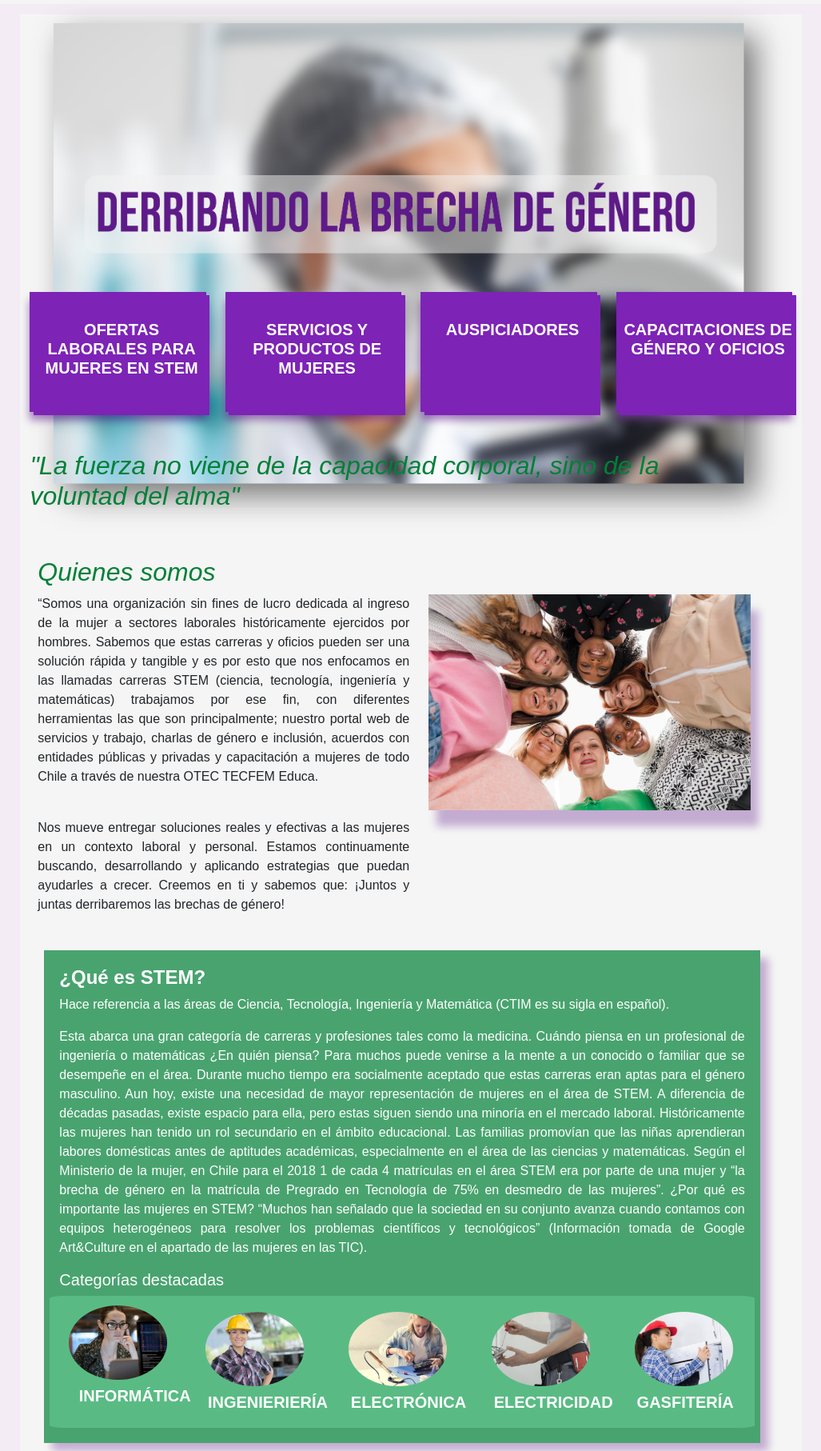
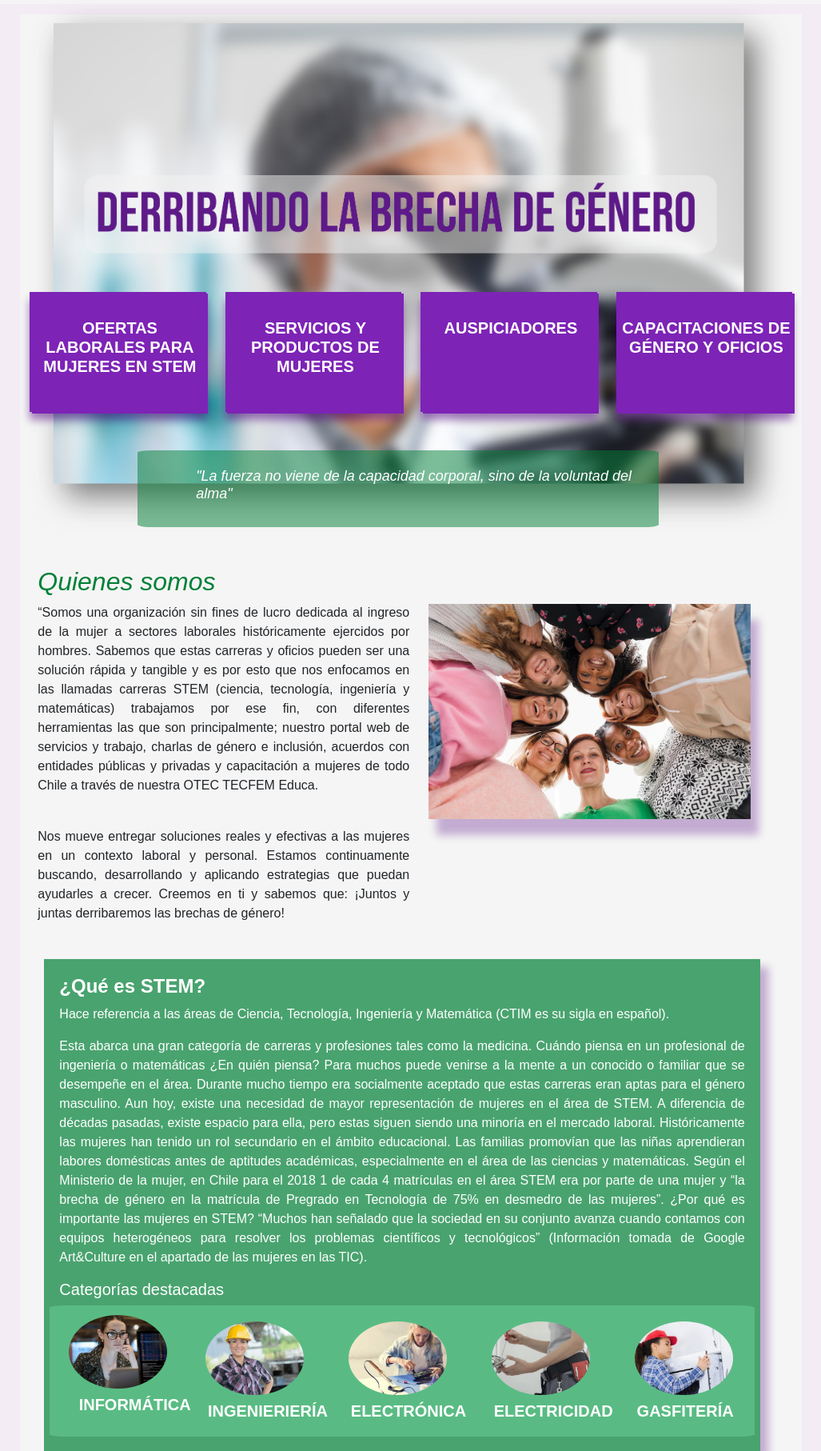
Before and after one commit to LuanaIacobucci/Tecfem, a PHP site: page / in a window 1280 px wide. Shown: the part 119-1933 px from the top of the page at 80% size, without its empty margins (119-1146 px from the left). Run offline with PHP 8.4, Linux system fonts and the light colour scheme.

Commit message:
Arreglos al index

```diff
--- a/css/indexcss.css
+++ b/css/indexcss.css
@@ -64,8 +64,13 @@ h1{
 
  .flip-card h3 {color: white; font-weight: bolder; font-family: Arial; font-size: 20px; padding: 2%; margin-top: 12%;}
 
- .flip-card-back a { color: white;}
+ .flip-card-back a { color: white; font-size: 15px; }
 
+ .flip-card-back{
+     font-size: 30px;
+     padding: 2%;
+     font-family: Arial;
+ }
 
  #textflipcard{
     font-size: 13px;
@@ -74,12 +79,12 @@ h1{
  }
 
  .flip-card-back button {
-     width: 50%;
+     width: 20%;
      font-family: Arial;
-    font-size: 30px;
-
+    font-size: 20px;
+   margin-top: 4%;
     background-color: rgb(0,128,55);
-    border: 10px  solid white;
+    border: 1px  solid white;
     color: white;
   }
 
@@ -105,7 +110,7 @@ h1{
     box-shadow: 0px 10px 10px 0px  rgb(79, 3, 126,0.5);
     height: 150px;
      position: relative;
-     padding: 2%;
+     padding: 1%;
      text-align: center;
      transition: transform 0.8s;
      transform-style: preserve-3d;
@@ -137,6 +142,24 @@ h1{
      color: white;
 
      transform: rotateY(180deg);
+   }
+
+
+   #frase{
+    background-color: rgb(0,128,55,0.5);
+    color: white;
+    padding: 1%;
+    border-radius: 3%;
+    font-size: medium;
+
+    margin-left: 15%;
+   }
+
+   #frase h2{
+    padding: 2%;
+    padding-left: 10%;
+    font-size: large;
+    color: white;
    }
 
    /************Quienes somos************/
--- a/css/login.css
+++ b/css/login.css
@@ -292,9 +292,6 @@ form input :placeholder-shown{
         padding-top: 1%;
       }
 
-      #cuerpo{
-
-      }
 
       #contenido{
         padding-bottom: 13%;
--- a/index.php
+++ b/index.php
@@ -95,8 +95,8 @@
     </div>
 
     <div class="row">
-        <div class="col col-xs-8 col-sm-8 col-md-10 col-lg-10 col-xl-10 mt-5">
-            <h2 id="frase">"La fuerza no viene de la capacidad corporal, sino de la voluntad del alma"</h1>
+        <div id="frase" class="col col-xs-8 col-sm-8 col-md-10 col-lg-10 col-xl-8 mt-5">
+            <h2>"La fuerza no viene de la capacidad corporal, sino de la voluntad del alma"</h1>
         </div>
     </div>
 
```
